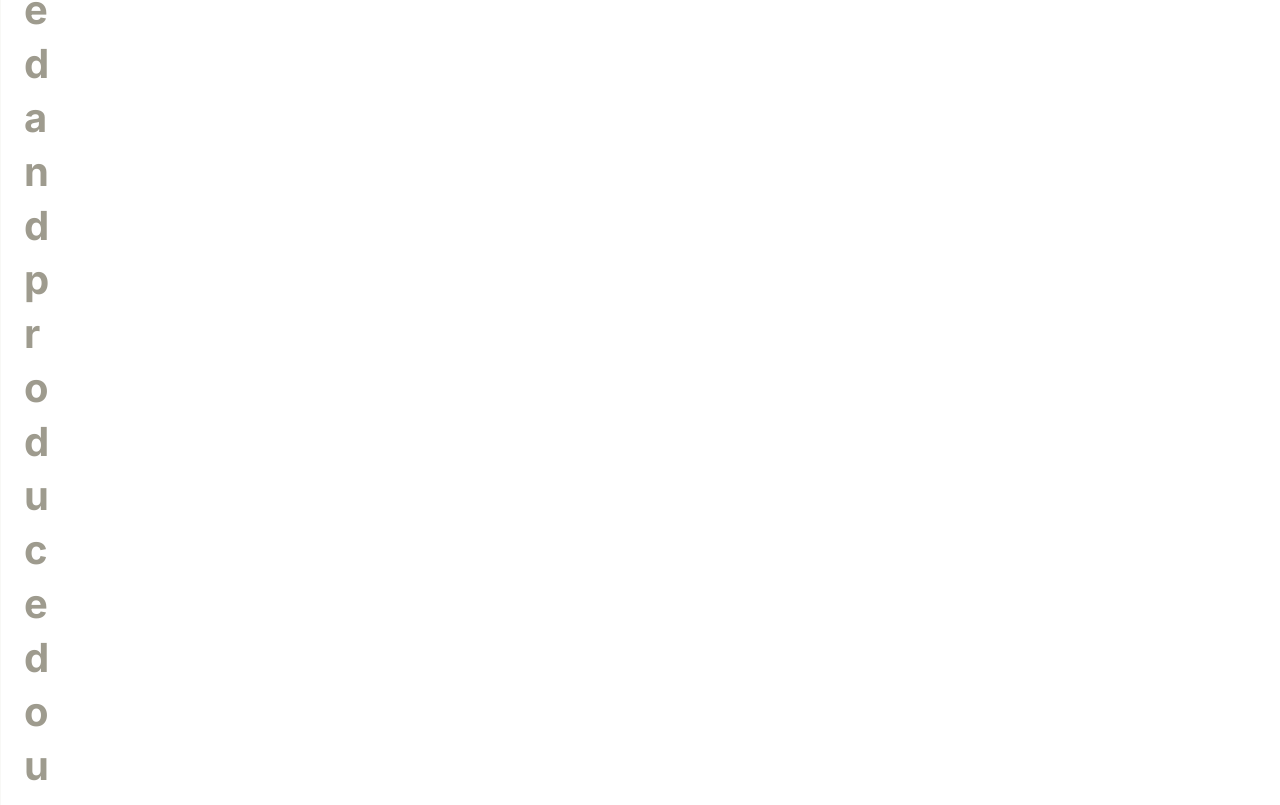
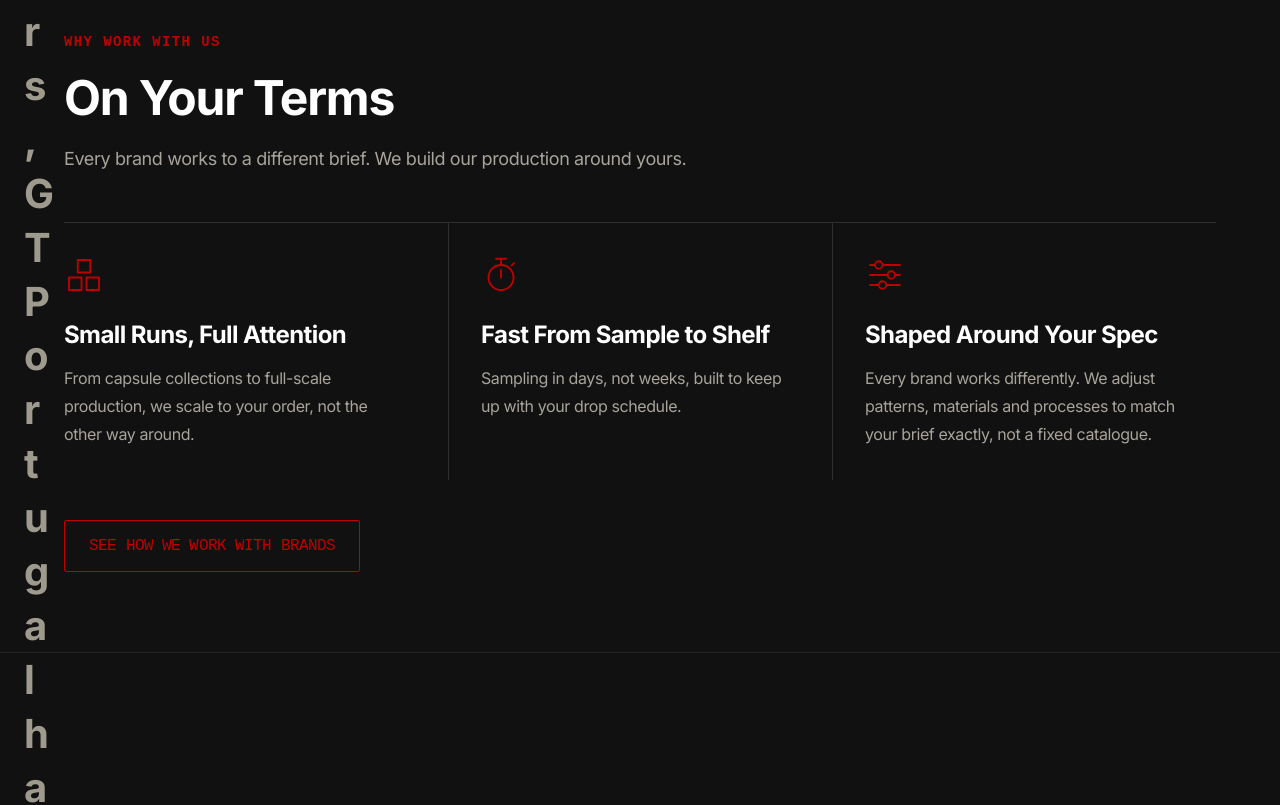
Before and after one commit to GTpt2026/redesign-gt-portugal, a Next.js app: page / in a window 1280 px wide. Shown: the part 808-1613 px from the top of the page. Built offline with nearby package versions, Linux system fonts and the light colour scheme; a web font is replaced by a local one.

Commit message:
Move On Your Terms and Capabilities up to positions 2 and 3 on the home page
Right after the hero, ahead of the categories block, so the
"we adapt to your brief" message is the first thing after the video.

Co-Authored-By: Claude Sonnet 5.5 <noreply@anthropic.com>

```diff
--- a/app/page.js
+++ b/app/page.js
@@ -44,31 +44,31 @@ export default function HomePage() {
         marqueeHeadline
       />
 
-      {/* ── 2a. Categories intro — heading + description ──── */}
+      {/* ── 2. On Your Terms — small runs, fast sampling, built to your brief ── */}
+      <OnYourTerms />
+
+      {/* ── 3. Capabilities — idea to finished product ── */}
+      <CapabilitiesStepper />
+
+      {/* ── 4a. Categories intro — heading + description ──── */}
       <CategoriesIntro />
 
-      {/* ── 2b. Categories tabs — Clothing / Shoes ── */}
+      {/* ── 4b. Categories tabs — Clothing / Shoes ── */}
       <CategoriesSection />
 
-      {/* ── 3. Clients logo grid ─────────────────────────── */}
+      {/* ── 5. Clients logo grid ─────────────────────────── */}
       <ClientsSection />
 
-      {/* ── 4. Stats ─────────────────────────────────────── */}
+      {/* ── 6. Stats ─────────────────────────────────────── */}
       <HomeStatsSection />
 
-      {/* ── 4b. On Your Terms — small runs, fast sampling, built to your brief ── */}
-      <OnYourTerms />
-
-      {/* ── 4c. Capabilities — idea to finished product ── */}
-      <CapabilitiesStepper />
-
-      {/* ── 5. Testimonials ──────────────────────────────── */}
+      {/* ── 7. Testimonials ──────────────────────────────── */}
       <TestimonialsSection title="What our clients say" testimonials={testimonials} />
 
-      {/* ── 5. Articles ──────────────────────────────────── */}
+      {/* ── 8. Articles ──────────────────────────────────── */}
       <ArticlesSection title="What Drives Us" />
 
-      {/* ── 6. Contact ───────────────────────────────────── */}
+      {/* ── 9. Contact ───────────────────────────────────── */}
       <ContactSection title="Get In Touch Now" />
 
       {/* ── GSAP animations (client-only, returns null) ── */}
```
